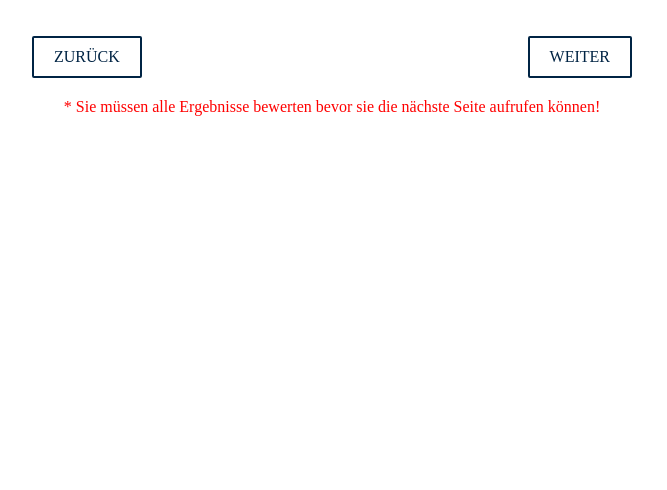
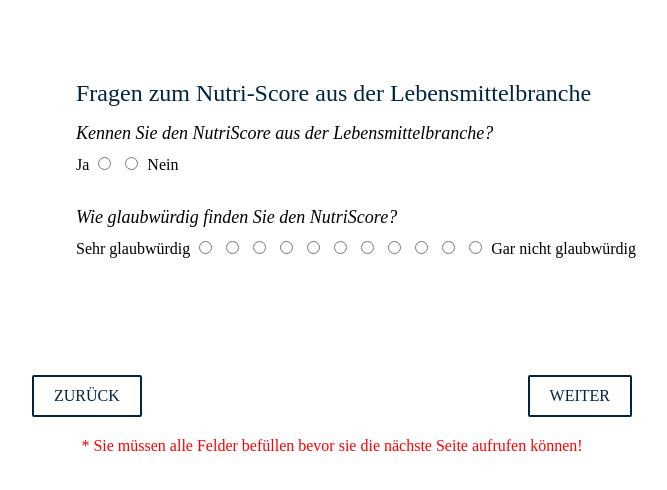
Before and after one commit to AlexW00/NutriScore, a plain HTML site: page client/html/preTask.html in a window 1280 px wide. Shown: the whole page, without its empty margins (308-975 px from the left). Drawn offline with Linux system fonts and the light colour scheme.

Commit message:
preTask.html finished, CrediScore rework

```diff
--- a/client/css/survey.css
+++ b/client/css/survey.css
@@ -157,7 +157,7 @@
     padding: 2px;
     font-family: Verdana, Geneva, Tahoma, sans-serif;
     font-weight: bold;
-    text-shadow: 0 0 1px black;
+    text-shadow: 1px 1px 3px rgba(0, 0, 0, 0.7), -1px -1px 3px rgba(0, 0, 0, 0.7);
 }
 
 .selected {
@@ -168,6 +168,10 @@
     border-style: solid;
     align-self: center;
     width: 16px;
+}
+
+.crediscore-class>ul>li:not(.selected) {
+    opacity: 0.6;
 }
 
 .class-A {
--- a/client/html/preTask.html
+++ b/client/html/preTask.html
@@ -8,13 +8,51 @@
 </head>
 
 <body>
+    <div class="tasks">
 
+        <div class="task">
+            <div class="task-Title">
+                Fragen zum Nutri-Score aus der Lebensmittelbranche
+            </div>
+            <div class="task-item" data-question-id="NutriScore_kennen_YES_NO">
+                <div class="task-description">
+                    Kennen Sie den NutriScore aus der Lebensmittelbranche?
+                </div>
+                <div class="task-input">
+                    <label for="0">Ja</label>
+                    <input type="radio" name="NutriScore kennen" value="0" />
+                    <input type="radio" name="NutriScore kennen" value="1" />
+                    <label for="1">Nein</label><br>
+                </div>
+            </div>
+            <div class="task-item" data-question-id="Nutriscore_Glaubwürdigkeits_Rating">
+                <div class="task-description">
+                    Wie glaubwürdig finden Sie den NutriScore?
+                </div>
+                <div class="task-input">
+                    <label for="0">Sehr glaubwürdig</label>
+                    <input type="radio" name="glaubwürdig" value="0" />
+                    <input type="radio" name="glaubwürdig" value="1" />
+                    <input type="radio" name="glaubwürdig" value="2" />
+                    <input type="radio" name="glaubwürdig" value="3" />
+                    <input type="radio" name="glaubwürdig" value="4" />
+                    <input type="radio" name="glaubwürdig" value="5" />
+                    <input type="radio" name="glaubwürdig" value="6" />
+                    <input type="radio" name="glaubwürdig" value="7" />
+                    <input type="radio" name="glaubwürdig" value="8" />
+                    <input type="radio" name="glaubwürdig" value="9" />
+                    <input type="radio" name="glaubwürdig" value="10" />
+                    <label for="2">Gar nicht glaubwürdig</label>
+                </div>
+            </div>
+        </div>
+    </div>
     <div class="navigation">
         <div class="button-container">
             <div class="button-prev">ZURÜCK</div>
             <div class="button-next">WEITER</div>
         </div>
-        <span class="warning">* Sie müssen alle Ergebnisse bewerten bevor sie die nächste Seite aufrufen
+        <span class="warning">* Sie müssen alle Felder befüllen bevor sie die nächste Seite aufrufen
             können!</span>
     </div>
 </body>
```
